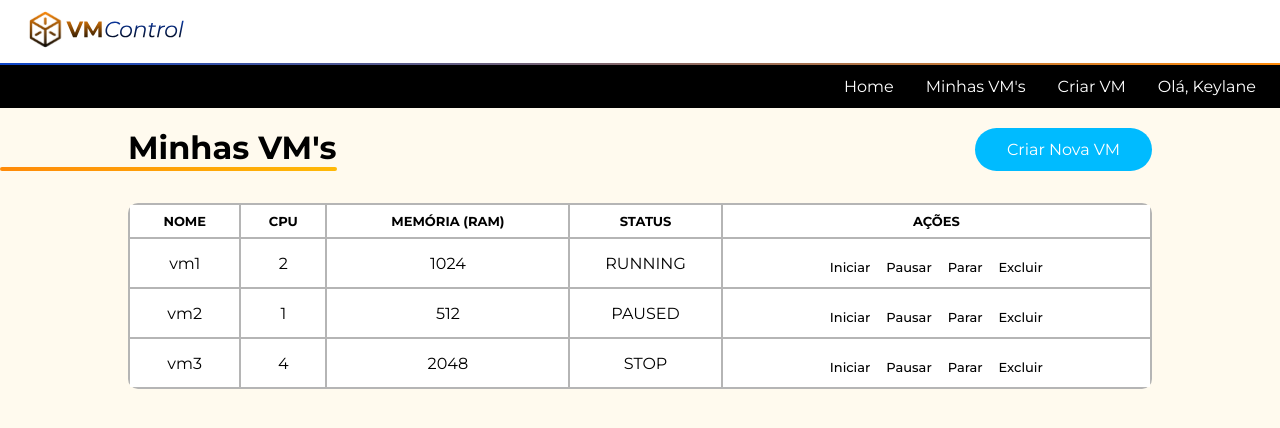
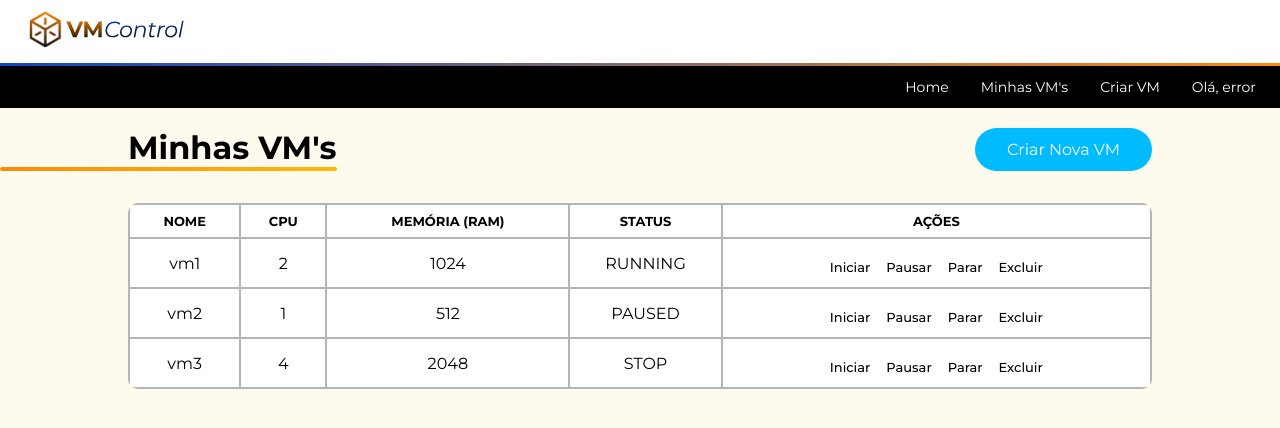
Before and after one commit to KeylaneCardoso/vm-control, an Angular app: page /visualizarVM in a window 1280 px wide. Shown: the top 428 px of the page. Built offline with nearby package versions, Linux system fonts and the light colour scheme.

Commit message:
feat: adição de botão para logout

```diff
--- a/src/app/components/header/header.component.html
+++ b/src/app/components/header/header.component.html
@@ -8,10 +8,16 @@
         </button>
     </div>
     <hr>
-    <div id="links">
-        <a id="teste" [routerLink]="['/home']">Home</a>
-        <a [routerLink]="['/visualizarVM']">Minhas VM's</a>
-        <a [routerLink]="['/cadastrarVM']">Criar VM</a>
-        <p>Olá, {{userName}}</p>
+    <div id="block-links">
+        <div id="links">
+            <a [routerLink]="['/home']">Home</a>
+            <a [routerLink]="['/visualizarVM']">Minhas VM's</a>
+            <a [routerLink]="['/cadastrarVM']">Criar VM</a>
+            <button (click)="expand()">Olá, {{userName}}</button>
+        </div>
+        <div id="logout" *ngIf="isOpen">
+            <button (click)="logout()">Sair</button>
+            <p>.</p>
+        </div>
     </div>
 </header>
--- a/src/app/components/header/header.component.scss
+++ b/src/app/components/header/header.component.scss
@@ -36,6 +36,15 @@ header{
         }
     }
 
+    #block-links{
+        background-color: #000000;
+
+        button{
+            background: none;
+            border: none;
+            color: #ffffff;
+        }
+
         #links{
             background-color: #000000;
             color: #ffffff;
@@ -45,12 +54,15 @@ header{
             gap: 2rem;
             padding: 0.75rem 1.5rem;
 
-        a, p{
+
+
+            a, button{
                 color: #ffffff;
                 text-decoration: none;
                 position: relative;
                 display: inline-block;
                 cursor: pointer;
+                font-size: 14px;
             }
 
             a::after {
@@ -64,7 +76,7 @@ header{
                 bottom: -1px;
                 left: 0;
             }
-        p::after {
+            button::after {
                 content: '';
                 position: absolute;
                 width: 0;
@@ -79,9 +91,36 @@ header{
             a:hover::after {
                 width: 100%;
             }
-        p:hover::after {
+            button:hover::after {
                 width: 100%;
             }
+        }
+
+        #logout{
+            display: flex;
+            justify-content: flex-end;
+            align-items: end;
+
+            button{
+                display: flex;
+                align-items: end;
+                justify-content: flex-end;
+                align-self: flex-end;
+                align-items: end;
+                width: 100%;
+                margin: 0 1.1rem 1rem 0;
+            }
+
+            button:hover{
+                color:#FF8A08;
+                text-transform: uppercase;
+                font-weight: 700;
+                transition: 0.75s;
+            }
+        }
+
+
+
     }
 
     hr{
--- a/src/app/components/header/header.component.ts
+++ b/src/app/components/header/header.component.ts
@@ -1,19 +1,42 @@
+import { CommonModule } from '@angular/common';
 import { Component, OnInit } from '@angular/core';
-import { RouterModule } from '@angular/router';
+import { RouterModule, Router } from '@angular/router';
+import { LocalStorageService } from '../../services/local-storage.service';
 
 @Component({
   selector: 'app-header',
   standalone: true,
-  imports: [RouterModule],
+  imports: [RouterModule, CommonModule],
   templateUrl: './header.component.html',
   styleUrl: './header.component.scss'
 })
-export class HeaderComponent implements OnInit {
-  userName = "Keylane"
+export class HeaderComponent{
 
-  ngOnInit() {
+  constructor(private localStorageService: LocalStorageService, private router: Router) { }
 
+  userName = this.BuscarDados();
+
+  isOpen = false;
+
+  expand(){
+    this.isOpen = !this.isOpen;
   }
 
+  logout(){
+    this.router.navigate(['']);
+    alert("Logout realizado com sucesso!")
+  }
 
+  BuscarDados(): string{
+    const userDataString = this.localStorageService.getItem('userData');
+    if (userDataString === null || userDataString === undefined) {
+      console.error('Dados do usuário não encontrados no localStorage');
+      return 'error';
+    }
+    const userData = JSON.parse(userDataString);
+    const userName = userData.name;
+    console.log(userName)
+
+    return userName;
+  }
 }
```
Lines whose indentation alone changed are shown as unchanged.
